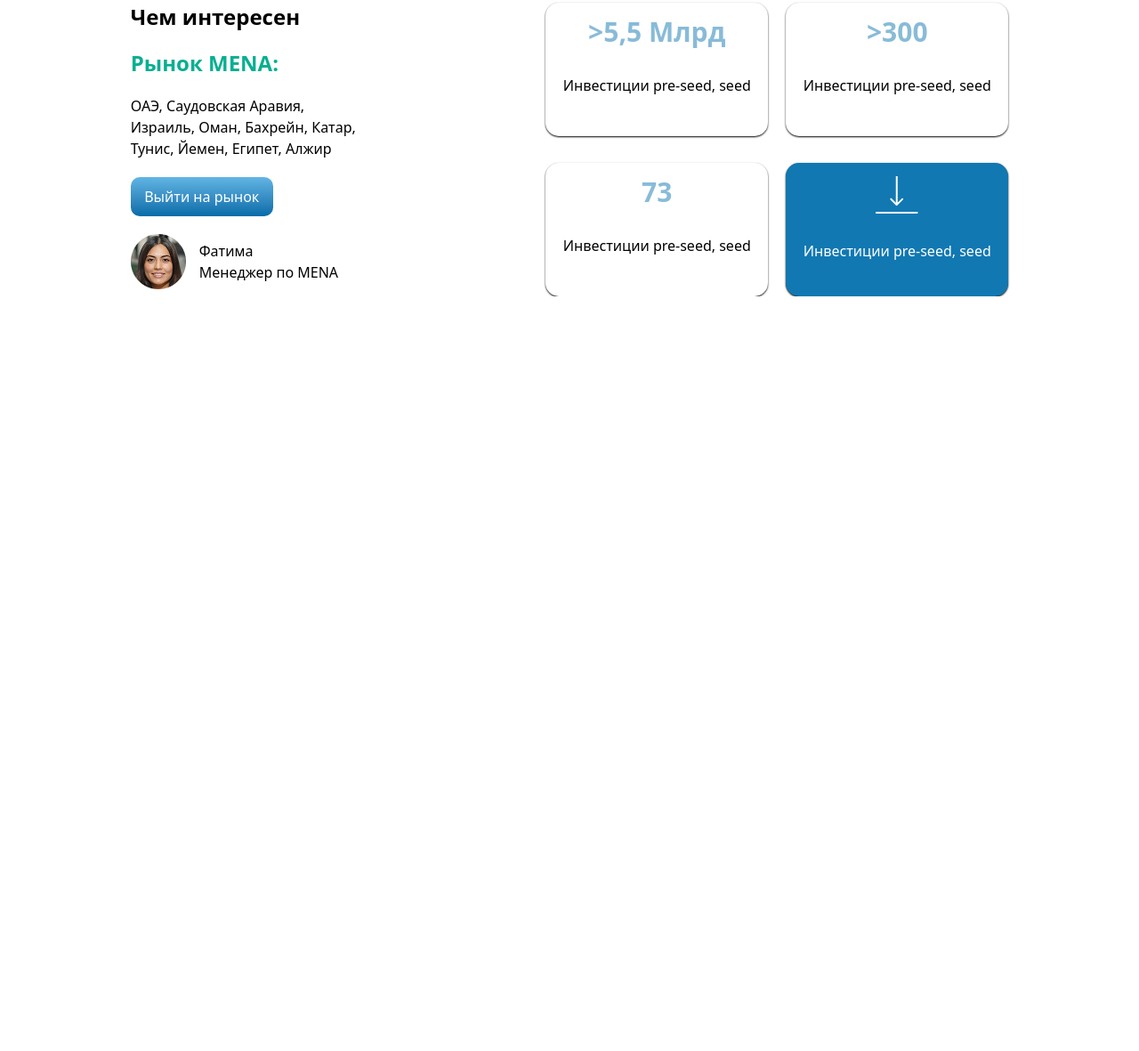
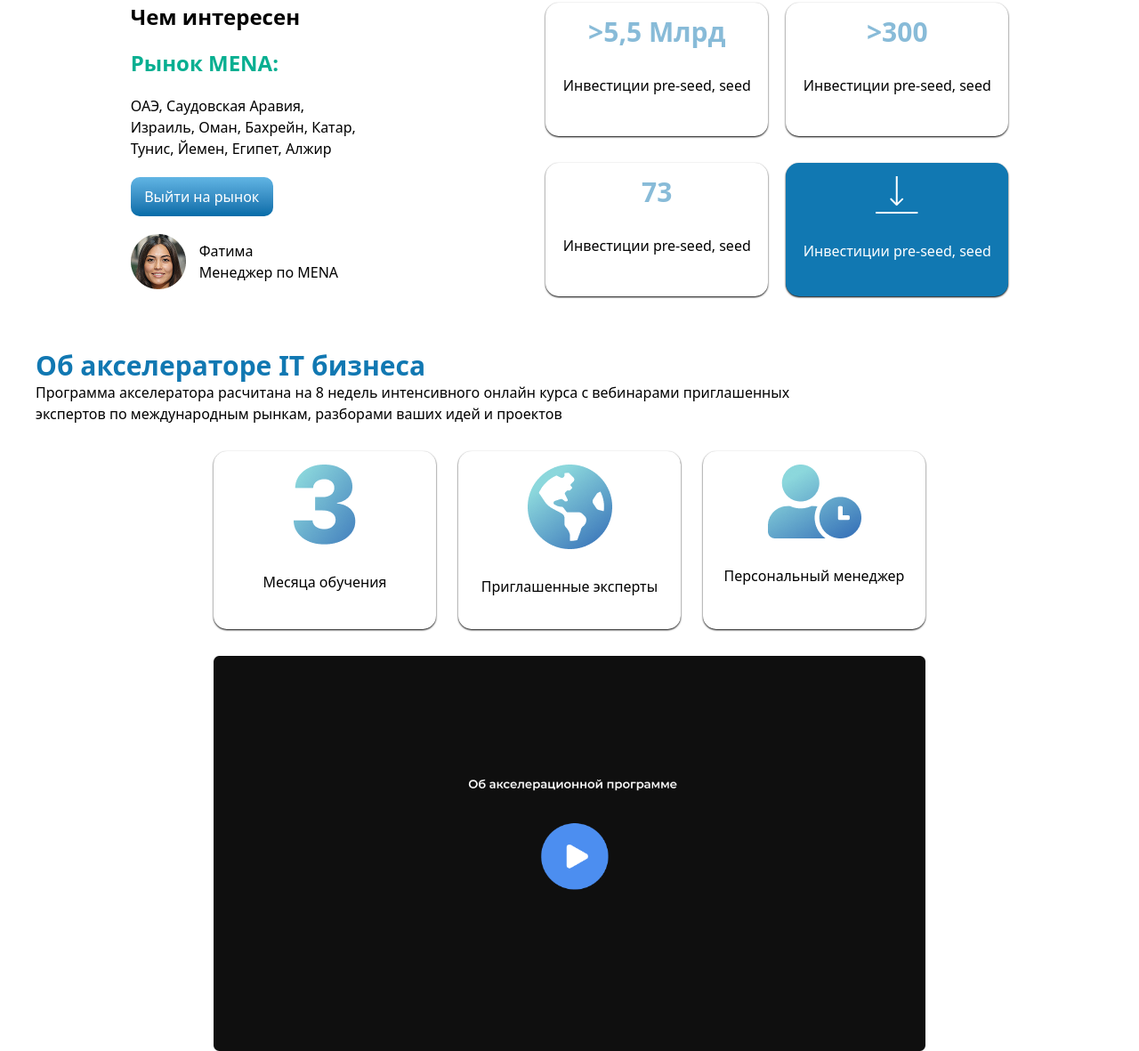
Before and after one commit to JurabekSayfiddinov/Innoma.vc-project, a website: page index.html in a window 1280 px wide. Shown: the part 2721-3902 px from the top of the page at 89% size. Before the commit the page ends 3054 px from the top, so only its background shows below. Drawn offline with Linux system fonts and the light colour scheme.

Commit message:
section - About Programm

```diff
--- a/index.html
+++ b/index.html
@@ -127,6 +127,25 @@
                             </div>
                 </div>
             </section>
+            <section class="mt-[60px]">
+                   <p class="text-3xl text-[#1178B2] font-bold lg:text-start text-center">Об акселераторе IT бизнеса</p>
+                    <p>Программа акселератора расчитана на 8 недель интенсивного онлайн  курса с вебинарами приглашенных <br> экспертов по международным рынкам, разборами ваших идей и проектов </p>
+                <div class="flex justify-center mt-[30px] gap-[25px] lg:flex-row flex-col md:flex-row">
+                       <div class="w-[250px] h-[200px] p-[15px] shadow-black shadow-xs rounded-[15px] text-center flex flex-col items-center lg:m-0 m-auto md:m-0">
+                                     <img src="./image/3.png" alt="">
+                                    <p class="mt-[30px]">Месяца обучения</p>
+                                </div>
+                       <div class="w-[250px] h-[200px] p-[15px] shadow-black shadow-xs rounded-[15px] text-center flex flex-col items-center lg:m-0 m-auto md:m-0">
+                                     <img src="./image/Vector.png" alt="">
+                                    <p class="mt-[30px]">Приглашенные эксперты</p>
+                                </div>
+                       <div class="w-[250px] h-[200px] p-[15px] shadow-black shadow-xs rounded-[15px] text-center flex flex-col items-center lg:m-0 m-auto md:m-0">
+                                     <img src="./image/Vector (2).png" alt="">
+                                    <p class="mt-[30px]">Персональный менеджер</p>
+                                </div>
+                </div>
+                <img class="lg:w-[800px] w-[300px] m-auto mt-[30px] md:w-[600px]" src="./image/Group 840.png" alt="">
+                </section>
      </main>
 </body>
 </html>
```
Also changed, not shown: README.md, image/3.png (added), image/Group 840.png (added), image/Vector (2).png (added), image/Vector.png (added), src/output.css.
